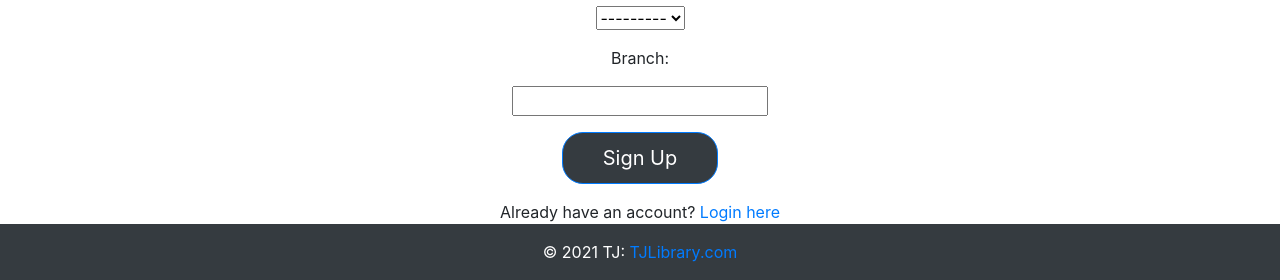
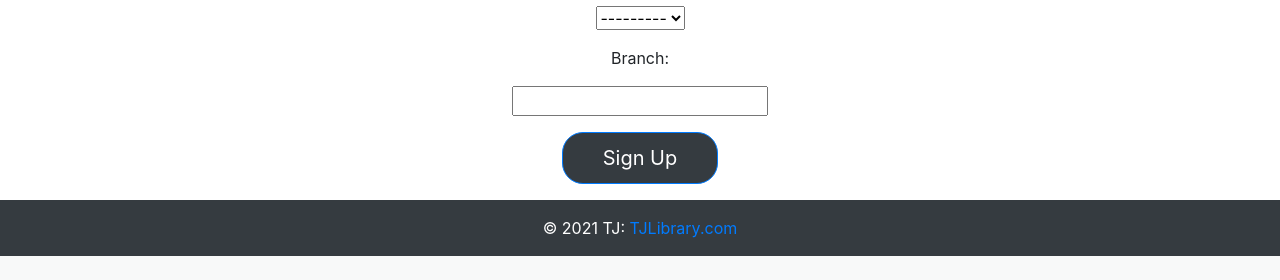
Before and after one commit to TejasJogi/Library-Management-System-Django-MYSQL, a Django app: page /studentsignup in a window 1280 px wide. Shown: the part 716-996 px from the top of the page. After the commit the page ends 972 px from the top, so only its background shows below. Run offline with Django 3.2, Linux system fonts and the light colour scheme; parts of the project's set-up code (start-up, migrations or seed data) failed here and were passed over; some libraries are stand-ins or nearby versions.

Commit message:
Student signup

```diff
--- a/templates/library/studentsignup.html
+++ b/templates/library/studentsignup.html
@@ -39,7 +39,5 @@
       </div>
     </div>
   </form>
-  <div class="text-center">Already have an account? <a href="studentlogin">Login here</a></div>
-</div>
 
 {% endblock body %}
```
